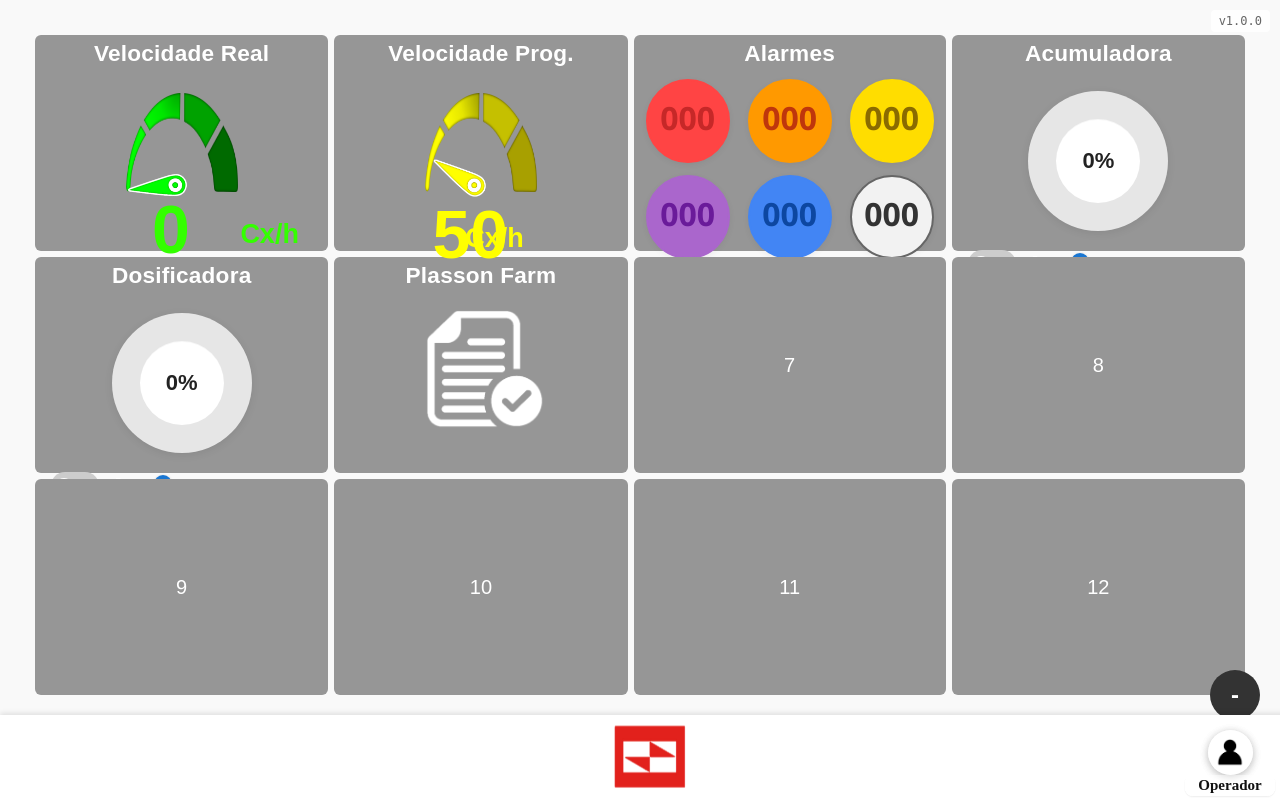
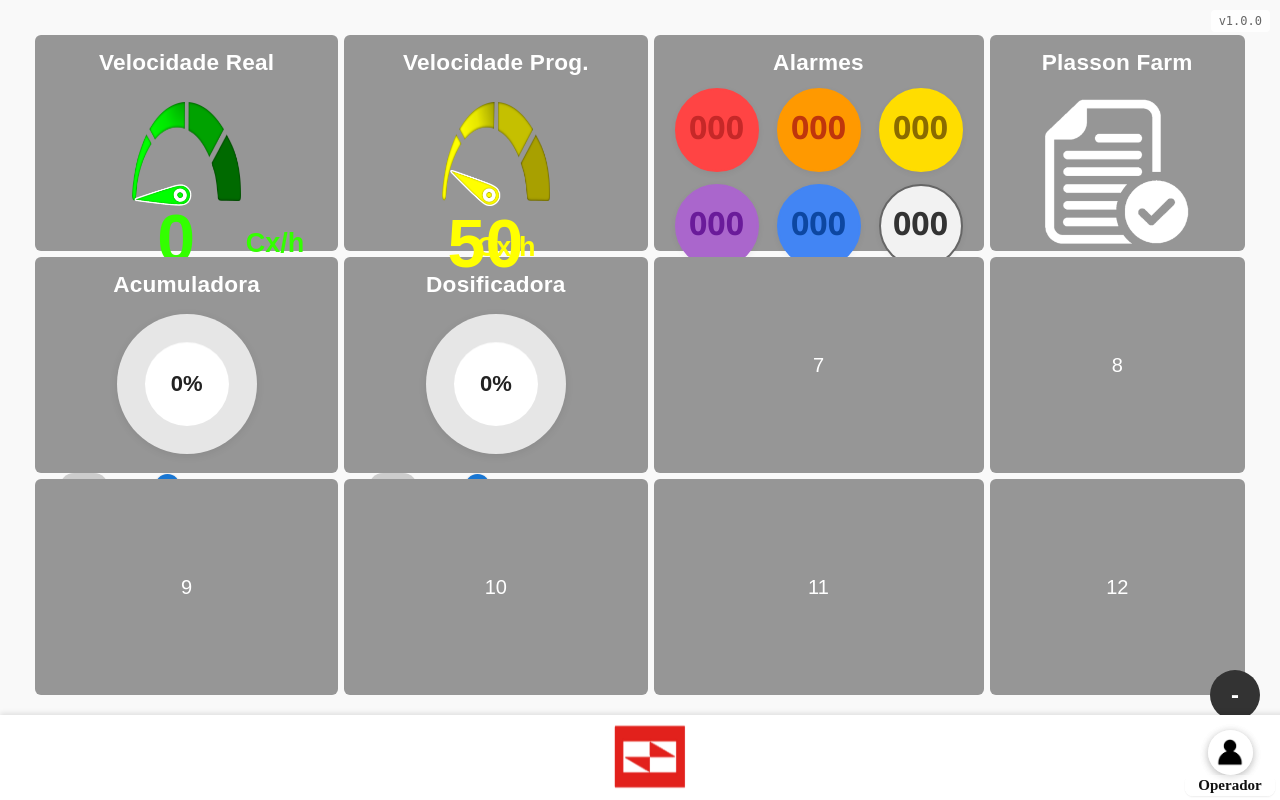
Before and after one commit to almeidadev07/Supervisorio_Automacao, a Flask app: page / in a window 1280 px wide. Run offline with Flask 3, Linux system fonts and the light colour scheme.

Commit message:
ajustado icones do submenu e grid

```diff
--- a/static/scripts/main.js
+++ b/static/scripts/main.js
@@ -114,7 +114,6 @@
     document.querySelectorAll('.menu-btn').forEach(btn => btn.classList.remove('active'));
     if (event && event.currentTarget) {
         event.currentTarget.classList.add('active');
-        zoomButton(event.currentTarget);
     }
 
     if (typeof inicializarBalance === 'function') {
@@ -148,7 +147,6 @@
     document.querySelectorAll('.menu-btn').forEach(btn => btn.classList.remove('active'));
     if (event && event.currentTarget) {
         event.currentTarget.classList.add('active');
-        zoomButton(event.currentTarget);
     }
 
     if (typeof inicializarInput === 'function') {
--- a/static/styles/partials/grid.css
+++ b/static/styles/partials/grid.css
@@ -141,7 +141,7 @@
     width: 100%;
     height: 100%;
     box-sizing: border-box;
-    padding: 6px;
+    padding: 15px;
     display: flex;
     flex-direction: column;
     align-items: stretch;
@@ -152,22 +152,87 @@
     pointer-events: auto; /* allow interaction */
 }
 
-.slider-wrapper { display:flex; align-items:center; justify-content:flex-end; gap:8px; }
-.slider-wrapper .slider { width: 100%; max-width: 180px; height: 10px; border-radius: 8px; background: linear-gradient(#ddd,#e9e9e9); }
-.slider-wrapper .slider::-webkit-slider-thumb { -webkit-appearance: none; width:18px; height:18px; background:#1976d2; border-radius:50%; box-shadow:0 1px 3px rgba(0,0,0,0.25); margin-top: -4px; }
-.slider-wrapper .slider::-moz-range-thumb { width:18px; height:18px; background:#1976d2; border-radius:50%; border:none; }
+.slider-wrapper {
+    display:flex;
+    align-items:center;
+    justify-content:flex-end;
+    gap:15px;
+}
 
-.jog-switch { display:flex; align-items:center; gap:10px; }
+.slider-wrapper .slider {
+    width: 100%;
+    max-width: 180px;
+    height: 15px;
+    border-radius: 8px;
+    background: linear-gradient(#ddd,#e9e9e9);
+}
+
+.slider-wrapper .slider::-webkit-slider-thumb {
+    -webkit-appearance: none;
+    width:25px;
+    height:25px;
+    background:#1976d2;
+    border-radius:50%;
+    box-shadow:0 1px 3px rgba(0,0,0,0.25);
+    margin-top: 0px;
+}
+
+.slider-wrapper .slider::-moz-range-thumb {
+    width:18px;
+    height:18px;
+    background:#1976d2;
+    border-radius:50%;
+    border:none;
+}
+
+.jog-switch {
+    display:flex;
+    align-items:center;
+    gap:10px;
+}
 
 /* Modern toggle switch */
-.jog-switch .toggle { appearance: none; -webkit-appearance: none; width:48px; height:28px; background:#ccc; border-radius:14px; position:relative; cursor:pointer; outline:none; }
-.jog-switch .toggle:before { content:''; position:absolute; left:5px; top:6px; width:16px; height:16px; background:white; border-radius:50%; transition: transform 0.18s ease; }
-.jog-switch .toggle:checked { background: linear-gradient(90deg,#66bb6a,#43a047); }
-.jog-switch .toggle:checked:before { transform: translateX(20px); }
+.jog-switch .toggle {
+    appearance: none;
+    -webkit-appearance: none;
+    width:48px;
+    height:28px;
+    background:#ccc;
+    border-radius:14px;
+    position:relative;
+    cursor:pointer;
+    outline:none;
+}
+.jog-switch .toggle:before {
+    content:'';
+    position:absolute;
+    left:5px;
+    top:6px;
+    width:16px;
+    height:16px;
+    background:white;
+    border-radius:50%;
+    transition: transform 0.18s ease;
+}
+
+.jog-switch .toggle:checked {
+    background: linear-gradient(90deg,#66bb6a,#43a047);
+}
+
+.jog-switch .toggle:checked:before {
+    transform: translateX(20px);
+}
 
 /* Ensure the button content doesn't reflow while interacting with the range input */
-.draggable-btn * { user-select: none; }
-.draggable-btn input[type='range'] { -webkit-appearance: none; appearance: none; }
+.draggable-btn * {
+    user-select: none;
+}
+
+.draggable-btn input[type='range'] {
+    -webkit-appearance: none;
+    appearance: none;
+}
+
 .draggable-btn input[type='range']:active, .draggable-btn input[type='range']:focus { outline: none; }
 
 
@@ -176,12 +241,14 @@
     display: none;
     grid-template-columns: repeat(3, minmax(50px, 1fr));
     gap: 5px;
-    position: absolute;
+    position: fixed; /* fixo na tela, não depende do container */
     background: white;
     border: 2px solid #333;
     padding: 10px;
     border-radius: 10px;
     box-shadow: 3px 3px 10px rgba(0, 0, 0, 0.2);
+    z-index: 99999;
+
 }
 
 #botoes-ajuste {
@@ -246,6 +313,36 @@
 .alarm-count-circle.hardware  { --alarm-border: #aa66cc; --alarm-bg: #fbf0ff; --alarm-fg: #6a1b9a; }
 .alarm-count-circle.process   { --alarm-border: #4285f4; --alarm-bg: #eaf3ff; --alarm-fg: #0d47a1; }
 .alarm-count-circle.total     { --alarm-border: #666666; --alarm-bg: #f2f2f2; --alarm-fg: #333333; }
+
+
+/* Estilos específicos para o botão Plasson Farm */
+.plasson-unit {
+    height: 100%;
+    display: flex;
+    flex-direction: column;
+    padding: 5px;
+}
+
+.plasson-content {
+    height: 100%;
+    display: flex;
+    flex-direction: column;
+    justify-content: space-between;
+}
+
+.plasson-content h2 {
+    margin: 10px 0 6px 0;
+    padding: 2px;
+    text-align: center;
+    font-size: 1.25em;
+}
+
+.menu-icon_farm {
+    width: 150px;
+    height: 150px;
+    margin: 15px;
+    display: block;
+}
 
 
 
@@ -410,32 +507,3 @@
         font-size: 16px;
     }
 }
-
-/* Estilos específicos para o botão Plasson Farm */
-.plasson-unit {
-    height: 100%;
-    display: flex;
-    flex-direction: column;
-    padding: 5px;
-}
-
-.plasson-content {
-    height: 100%;
-    display: flex;
-    flex-direction: column;
-    justify-content: space-between;
-}
-
-.plasson-content h2 {
-    margin: 10px 0 6px 0;
-    padding: 2px;
-    text-align: center;
-    font-size: 1.25em;
-}
-
-.menu-icon {
-    width: 120px;
-    height: 120px;
-    margin: 4px;
-    display: block;
-}
--- a/static/styles/partials/menu.css
+++ b/static/styles/partials/menu.css
@@ -28,14 +28,18 @@
 .menu-btn {
     width: 70px;
     height: 70px;
+    display: flex;                /* centraliza o ícone */
+    justify-content: center;
+    align-items: center;
     background-size: cover;
     background-position: center;
     background-repeat: no-repeat;
     border: none;
     cursor: pointer;
-    transition: all 0.8s ease-in-out var(--delay);
+    transition: transform 0.3s ease, opacity 0.3s ease;
     opacity: 0;
     transform-origin: center center;
+    overflow: hidden;             /* garante que nada ultrapasse */
 }
 
 .menu-btn.zoomed {
@@ -70,16 +74,10 @@
 }
 
 .menu-icon {
-    position: absolute;
-    top: 50%;
-    left: 50%;
-    transform: translate(-50%, -50%);
-    width: 36px;
-    height: 36px;
-    object-fit: contain;
+    max-width: 70%;               /* ícone sempre proporcional */
+    max-height: 70%;
+    object-fit: contain;          /* mantém proporção */
 }
-
-/* ...existing code... */
 
 /* Estilos responsivos */
 @media screen and (max-width: 768px) {
--- a/static/styles/partials/pie_gauge.css
+++ b/static/styles/partials/pie_gauge.css
@@ -18,7 +18,7 @@
     display: flex;
     align-items: center;
     justify-content: center;
-    margin: 18px auto 0px auto; /* desce o gráfico */
+    margin: 10px auto 0px auto; /* desce o gráfico */
     box-shadow: 0 2px 8px rgba(0,0,0,0.08);
     overflow: visible;
 }
@@ -34,7 +34,7 @@
     /* Draw a single-color arc (color provided by --fill-color) from 0 to --p,
        then transparent from --p to 100% so the arc is clipped. */
     background: conic-gradient(var(--fill-color, var(--c-green)) 0% var(--p,0%), transparent var(--p,0%) 100%);
-    z-index: 0;
+    z-index: 10;
 }
 
 /* Inner disk to create a donut look (keeps center label readable) */
@@ -45,13 +45,13 @@
     height: 60%;
     border-radius: 50%;
     background: #fff;
-    z-index: 1;
+    z-index: 11;
     box-shadow: inset 0 1px 0 rgba(0,0,0,0.03);
 }
 
 .pie-gauge-value {
     position: relative; /* above ::after */
-    z-index: 2;
+    z-index: 20;
     font-size: 1.1em;
     font-weight: 700;
     color: #222;
--- a/templates/partials/grid.html
+++ b/templates/partials/grid.html
@@ -60,6 +60,17 @@
         </div>
     </button>
     <button class="draggable-btn" draggable="true">
+        <!-- Plasson Farm -->
+         <div class="unit">
+             <h2>Plasson Farm</h2>
+             <div style="display: flex; flex-direction: column; align-items: center; gap: 8px; width: 100%;">
+                <img src="{{ url_for('static', filename='images/menu/icons/00_Icone_Relatorio.png') }}"
+                     alt="Ícone Relatório"
+                     class="menu-icon_farm">
+            </div>
+        </div>
+    </button>
+    <button class="draggable-btn" draggable="true">
         <!-- Acumuladora -->
         <div class="unit">
             <h2>Acumuladora</h2>
@@ -99,17 +110,6 @@
              </div>
          </div>
     </button>
-    <button class="draggable-btn" draggable="true">
-        <!-- Plasson Farm -->
-         <div class="unit">
-             <h2>Plasson Farm</h2>
-             <div style="display: flex; flex-direction: column; align-items: center; gap: 8px; width: 100%;">
-                <img src="{{ url_for('static', filename='images/menu/icons/00_Icone_Relatorio.png') }}"
-                     alt="Ícone Relatório"
-                     class="menu-icon">
-            </div>
-        </div>
-    </button>
     <button class="draggable-btn" draggable="true">7</button>
     <button class="draggable-btn" draggable="true">8</button>
     <button class="draggable-btn" draggable="true">9</button>
```
Also changed, not shown: 1 other file.
